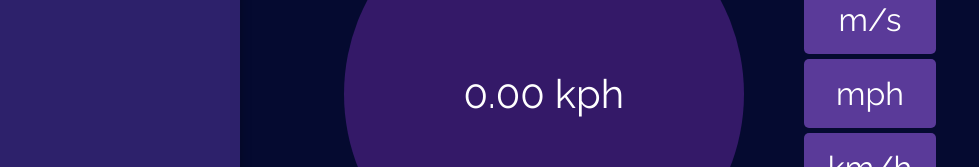
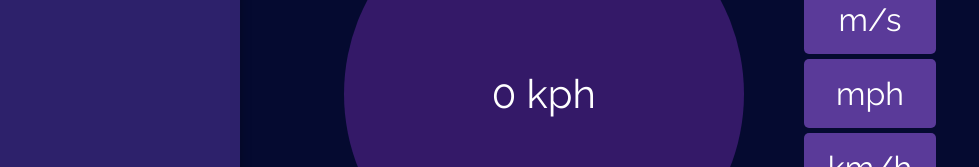
Before and after one commit to aivenluxx/diploma-application.github.io, a React (Create React App) app in the folder my-app/: page / in a window 1280 px wide. Shown: the part 233-400 px from the top of the page, without its empty margins (0-979 px from the left). Built offline with nearby package versions, Linux system fonts and the light colour scheme; what react-head would draw is missing.

Commit message:
Update Speedometer.jsx

```diff
--- a/my-app/src/components/MainPage/Speedometer.jsx
+++ b/my-app/src/components/MainPage/Speedometer.jsx
@@ -10,11 +10,11 @@ const Speedometer = () => {
   const getSpeedInUnit = () => {
     switch (unit) {
       case 'mps':
-        return (speed / 3.6).toFixed(2); // km/h -> m/s
+        return Math.round(speed / 3.6); // km/h -> m/s (целое число)
       case 'mph':
-        return (speed * 0.621371).toFixed(2); // km/h -> mph
+        return Math.round(speed * 0.621371); // km/h -> mph (целое число)
       default:
-        return speed.toFixed(2);
+        return Math.round(speed); // целое число для km/h
     }
   };
 
@@ -69,7 +69,6 @@ const Speedometer = () => {
         prevPos.current = { latitude, longitude, time: currentTime };
       },
       (error) => {
-        // Игнорируем таймауты, чтобы не показывать ошибку, если позиция не обновляется
         if (error.code === error.TIMEOUT) {
           console.warn('Geolocation timeout - position did not change');
           return;
@@ -77,7 +76,11 @@ const Speedometer = () => {
         console.error('Error getting position:', error);
         alert('Ошибка получения геолокации');
       },
-      { enableHighAccuracy: true, maximumAge: 0, timeout: 3000 }
+      {
+        enableHighAccuracy: true,
+        maximumAge: 0,
+        timeout: 1000 // уменьшил таймаут до 1 секунды для более частых обновлений
+      }
     );
   };
 
```
